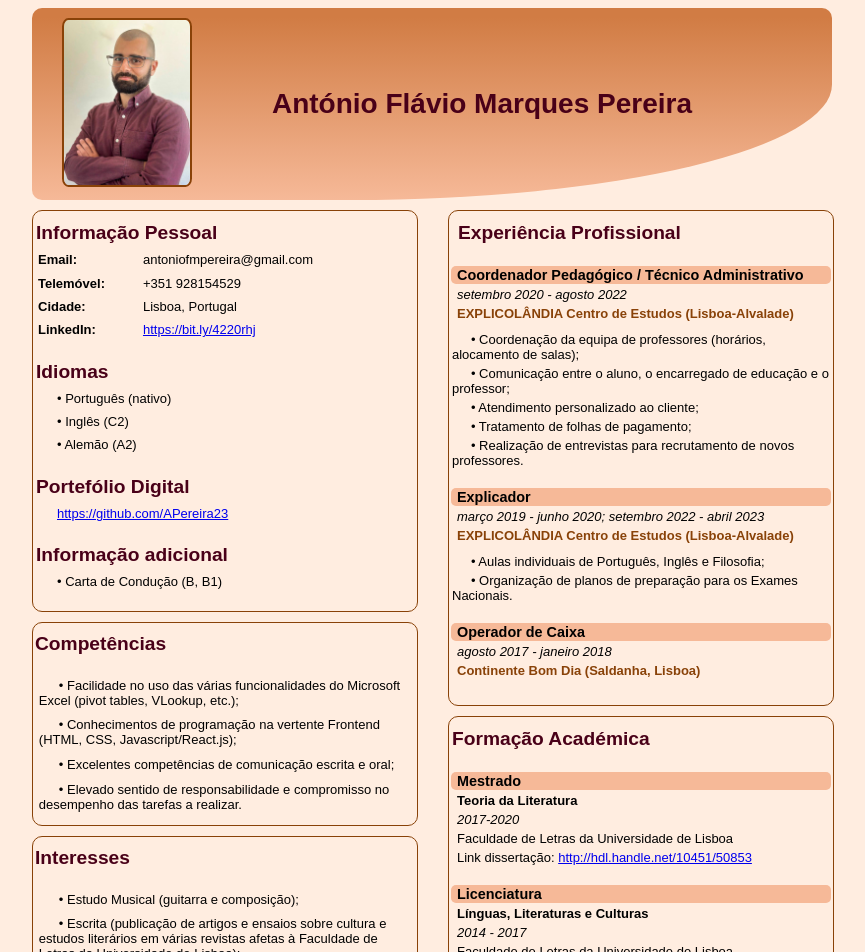
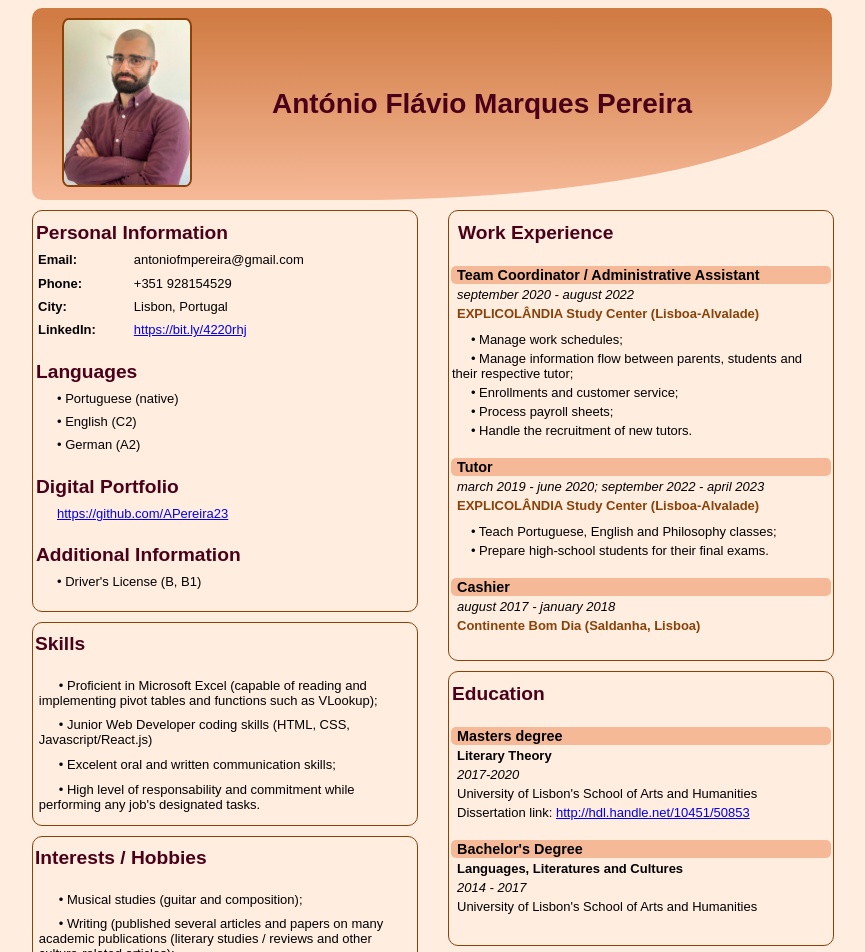
Before and after one commit to APereira23/curriculum-vitae-builder, a React (Create React App) app: page / in a window 1280 px wide. Shown: the top 952 px of the page, without its empty margins (208-1073 px from the left). Built offline with nearby package versions, Linux system fonts and the light colour scheme.

Commit message:
Initial Commit

```diff
--- a/src/Bio.js
+++ b/src/Bio.js
@@ -1,5 +1,5 @@
 import React, { Component } from "react";
-import { bio } from "./data.js";
+import { bio } from "./data-eng.js";
 
 
 class Bio extends Component {
@@ -29,7 +29,7 @@ class Bio extends Component {
                   </tr>
                   <tr>
                   {Object.entries(cat.contents).map((field) => {
-                    if (field[0] === "Nome") return;
+                    if (field[0] === "Name") return;
                     if (field[0] === "LinkedIn") return (
                       <tr>
                         <td className="bio-key">{field[0]}:</td>
--- a/src/Education.js
+++ b/src/Education.js
@@ -1,5 +1,5 @@
 import React, { Component } from "react";
-import { education } from "./data.js";
+import { education } from "./data-eng.js";
 
 
 class Education extends Component {
@@ -19,7 +19,7 @@ class Education extends Component {
           <thead>
             <tr>
               <td>
-                <h3 className="education-title section-title">Formação Académica</h3>
+                <h3 className="education-title section-title">Education</h3>
               </td>
             </tr>
           </thead>
@@ -57,7 +57,7 @@ class Education extends Component {
                   </tr>
                   <tr>
                     <td className="degree-link">
-                      Link dissertação: <a href={degree.link}>{degree.link}</a>
+                      Dissertation link: <a href={degree.link}>{degree.link}</a>
                     </td>
                   </tr>
                 <br></br>
--- a/src/Header.js
+++ b/src/Header.js
@@ -1,6 +1,6 @@
 import React, { Component } from "react";
 import photo from "./photo.jpeg";
-import { bio } from "./data.js"
+import { bio } from "./data-eng.js"
 
 class Header extends Component {
   constructor(props) {
@@ -13,7 +13,7 @@ class Header extends Component {
         <div className="photo-container">
           <img src={photo} className="header-photo" />
         </div>
-        <h1 className="header-name section-title">{bio[0].contents.Nome}</h1>
+        <h1 className="header-name section-title">{bio[0].contents.Name}</h1>
       </div>
     );
   }
--- a/src/Skills.js
+++ b/src/Skills.js
@@ -1,5 +1,5 @@
 import React, { Component } from "react";
-import { skills, hobbies } from "./data.js";
+import { skills, hobbies } from "./data-eng.js";
 
 class Skills extends Component {
   constructor(props) {
@@ -15,7 +15,7 @@ class Skills extends Component {
         <div className="skills-container container">
           <table>
             <thead>
-              <tr className="skills-title section-title">Competências</tr>
+              <tr className="skills-title section-title">Skills</tr>
               <br></br>
             </thead>
             <tbody>
@@ -32,7 +32,7 @@ class Skills extends Component {
         <div className="hobbies-container container">
           <table>
             <thead>
-              <tr className="hobbies-title section-title">Interesses</tr>
+              <tr className="hobbies-title section-title">Interests / Hobbies</tr>
             </thead>
             <br></br>
             <tbody>
--- a/src/Work.js
+++ b/src/Work.js
@@ -1,5 +1,5 @@
 import React, { Component } from "react";
-import { work } from "./data.js";
+import { work } from "./data-eng.js";
 
 
 class Work extends Component {
@@ -18,7 +18,7 @@ class Work extends Component {
           <thead>
             <tr>
               <td>
-                <h3 className="work-title section-title">Experiência Profissional</h3>
+                <h3 className="work-title section-title">Work Experience</h3>
               </td>
             </tr>
           </thead>
--- /dev/null
+++ b/src/data-eng.js
@@ -0,0 +1,129 @@
+import uniqid from "uniqid";
+
+const bio = [
+  {
+    title: "Personal Information",
+    id: uniqid(),
+    contents: {
+      Name: "António Flávio Marques Pereira",
+      Email: "antoniofmpereira@gmail.com",
+      Phone: "+351 928154529",
+      City: "Lisbon, Portugal",
+      LinkedIn: "https://bit.ly/4220rhj",
+    }
+  },
+  {
+    title: "Languages",
+    id: uniqid(),
+    contents: [
+      "Portuguese (native)",
+      "English (C2)",
+      "German (A2)",
+    ]
+  },
+  {
+    title: "Digital Portfolio",
+    id: uniqid(),
+    contents: [
+      "https://github.com/APereira23",
+    ]
+  },
+  {
+    title: "Additional Information",
+    id: uniqid(),
+    contents: [
+      "Driver's License (B, B1)",
+      //add new string
+    ]
+  }
+];
+
+const work = [
+  {
+    title: "Team Coordinator / Administrative Assistant",
+    when: "september 2020 - august 2022",
+    where: "EXPLICOLÂNDIA Study Center (Lisboa-Alvalade)",
+    tasks: [ //each task as an array string
+      "Manage work schedules;",
+      "Manage information flow between parents, students and their respective tutor;",
+      "Enrollments and customer service;",
+      "Process payroll sheets;",
+      "Handle the recruitment of new tutors.",
+    ],
+    id: uniqid(),
+  },
+  {
+    title: "Tutor",
+    when: "march 2019 - june 2020; september 2022 - april 2023" ,
+    where: "EXPLICOLÂNDIA Study Center (Lisboa-Alvalade)",
+    tasks: [
+      "Teach Portuguese, English and Philosophy classes;",
+      "Prepare high-school students for their final exams."
+    ],
+    id: uniqid(),
+  },
+  {
+    title: "Cashier",
+    when: "august 2017 - january 2018",
+    where: "Continente Bom Dia (Saldanha, Lisboa)",
+    tasks: [
+    ],
+    id: uniqid(),
+  },
+];
+
+const education = [
+  {
+    title: "Masters degree",
+    course: "Literary Theory",
+    when: "2017-2020",
+    where: "University of Lisbon's School of Arts and Humanities",
+    link: "http://hdl.handle.net/10451/50853",
+    id: uniqid(),
+  },
+  {
+    title: "Bachelor's Degree",
+    course: "Languages, Literatures and Cultures",
+    when: "2014 - 2017",
+    where: "University of Lisbon's School of Arts and Humanities",
+    id: uniqid(),
+  },
+];
+
+const skills = [
+  {
+    id: uniqid(),
+    text: "Proficient in Microsoft Excel (capable of reading and implementing pivot tables and functions such as VLookup);",
+  },
+  {
+    id: uniqid(),
+    text: "Junior Web Developer coding skills (HTML, CSS, Javascript/React.js)",
+  },
+  {
+    id: uniqid(),
+    text: "Excelent oral and written communication skills;",
+  },
+  {
+    id: uniqid(),
+    text: "High level of responsability and commitment while performing any job's designated tasks."
+  },
+];
+
+const hobbies = [
+  {
+    id: uniqid(),
+    text: "Musical studies (guitar and composition);",
+  },
+  {
+    id: uniqid(),
+    text: "Writing (published several articles and papers on many academic publications (literary studies / reviews and other culture-related articles);"
+  },
+  {
+    id: uniqid(),
+    text: "Computer Science."
+  }
+];
+
+
+
+export { bio, work, education, skills, hobbies };
```
Also changed, not shown: 11 other files (tests, documents, lock files or other folders).
